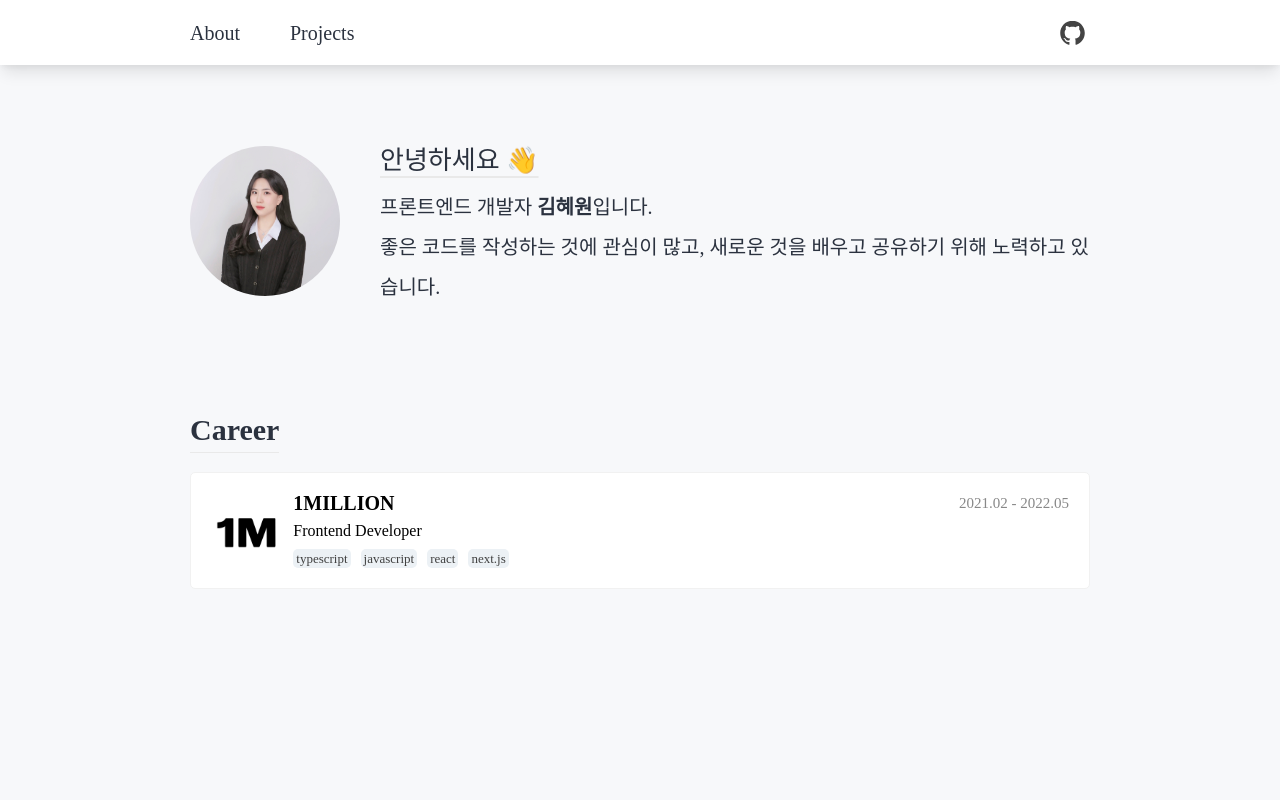
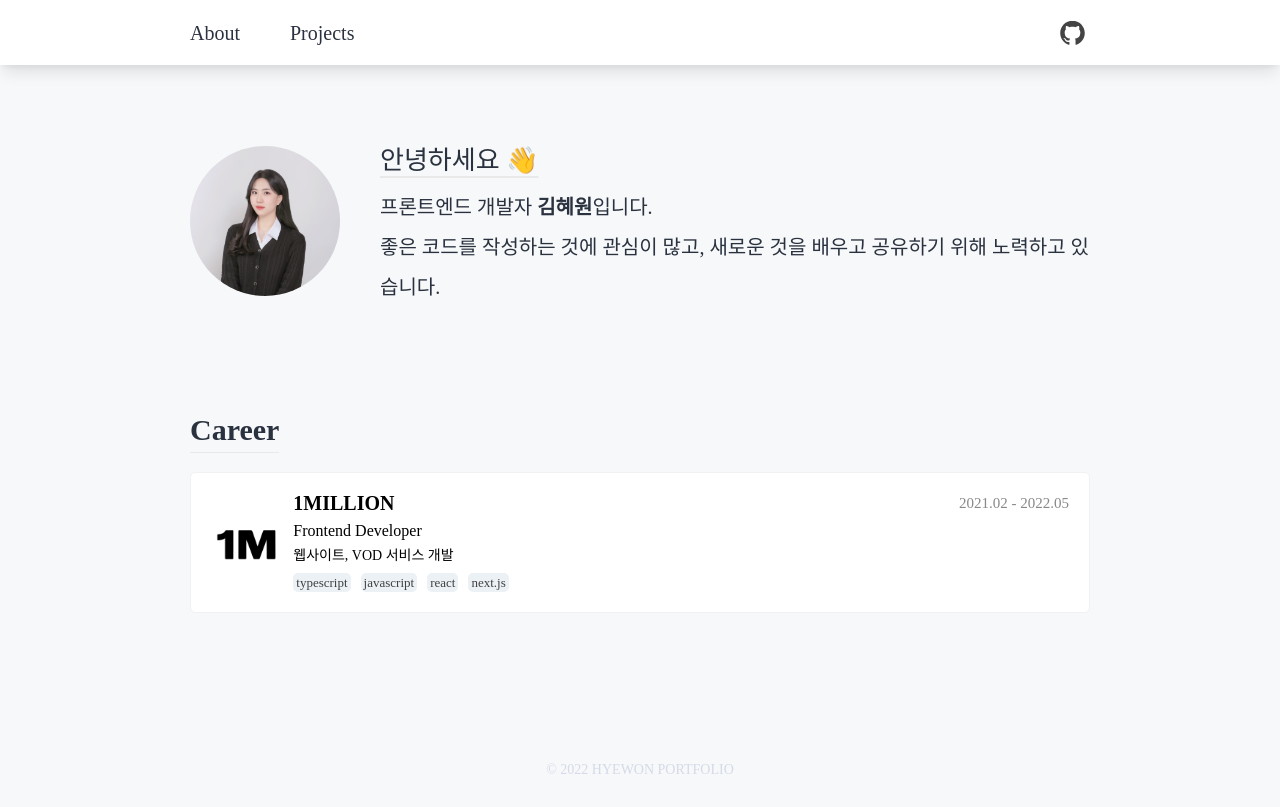
Before and after one commit to hyeewooon/hyeewooon-portfolio, a Next.js app: page / in a window 1280 px wide. Built offline with nearby package versions, Linux system fonts and the light colour scheme.

Commit message:
feat: NavMenu 상단 고정, footer 추가

```diff
--- a/base/Box/Box.styles.tsx
+++ b/base/Box/Box.styles.tsx
@@ -27,6 +27,12 @@ export const BoxSubTitle = styled.p`
   font-size: 16px;
   margin-bottom: 10px;
 `;
+
+export const BoxContent = styled.p`
+  font-size: 14px;
+  margin-bottom: 10px;
+`;
+
 export const Date = styled.p`
   font-size: 15px;
   color: #888888;
--- a/base/Box/index.tsx
+++ b/base/Box/index.tsx
@@ -5,7 +5,7 @@ import { BoxProps } from './model';
 import * as SC from './Box.styles';
 
 const Box: React.FC<BoxProps> = (props) => {
-  const { title = '', subTitle = '', imageUrl = '', tag = [], date = '' } = props;
+  const { title = '', subTitle = '', imageUrl = '', tag = [], date = '', content } = props;
   return (
     <SC.BoxContainer>
       {imageUrl && <Image src={imageUrl} alt="logo" width={80} height={80} />}
@@ -15,6 +15,7 @@ const Box: React.FC<BoxProps> = (props) => {
           {date && <SC.Date>{date}</SC.Date>}
         </SC.Head>
         {subTitle && <SC.BoxSubTitle>{subTitle}</SC.BoxSubTitle>}
+        {subTitle && <SC.BoxContent>{content}</SC.BoxContent>}
         <SC.TagList>
           {tag &&
             tag.map(({ name, color }) => {
--- a/base/Box/model.ts
+++ b/base/Box/model.ts
@@ -1,6 +1,7 @@
 export type BoxProps = {
   title: string;
   subTitle?: string;
+  content?: string;
   date?: string;
   imageUrl?: string;
   tag?: {
--- a/components/About/About.styles.tsx
+++ b/components/About/About.styles.tsx
@@ -4,6 +4,7 @@ import { Theme } from '@base';
 
 export const AboutContainer = styled.div`
   margin-top: 100px;
+  margin-bottom: 150px;
 
   ${Theme.ThemeResource.mq.mobile} {
     margin-top: 70px;
--- a/components/About/index.tsx
+++ b/components/About/index.tsx
@@ -16,6 +16,7 @@ const About: React.FC = () => {
           subTitle="Frontend Developer"
           imageUrl="/images/logo-company.jpg"
           date="2021.02 - 2022.05"
+          content="웹사이트, VOD 서비스 개발"
           tag={[
             { name: 'typescript', color: 'gray' },
             { name: 'javascript', color: 'gray' },
--- a/components/Common/Layout/Layout.styles.tsx
+++ b/components/Common/Layout/Layout.styles.tsx
@@ -6,4 +6,16 @@ export const LayoutContainer = styled.div`
   background-color: #f7f8fa;
 `;
 
-export const ContentWrapper = styled.div``;
+export const ContentWrapper = styled.div`
+  padding-top: 65px;
+`;
+
+export const footer = styled.footer`
+  display: flex;
+  width: 100%;
+  justify-content: center;
+  font-size: 14px;
+  color: #d4dae7;
+  font-weight: 400;
+  padding-bottom: 30px;
+`;
--- a/components/Common/Layout/NavMenu/NavMenu.styles.tsx
+++ b/components/Common/Layout/NavMenu/NavMenu.styles.tsx
@@ -3,7 +3,9 @@ import styled from 'styled-components';
 import { Theme } from '@base';
 
 export const NavMenuContainer = styled.div<{ menuOpen: boolean }>`
-  position: relative;
+  position: fixed;
+  top: 0px;
+  left: 0px;
   display: flex;
   justify-content: center;
   align-items: center;
--- a/components/Common/Layout/index.tsx
+++ b/components/Common/Layout/index.tsx
@@ -8,6 +8,7 @@ const Layout: React.FC<{ children?: React.ReactNode }> = ({ children }) => {
     <SC.LayoutContainer>
       <NavMenu />
       <SC.ContentWrapper>{children}</SC.ContentWrapper>
+      <SC.footer>&copy; 2022 HYEWON PORTFOLIO</SC.footer>
     </SC.LayoutContainer>
   );
 };
```
